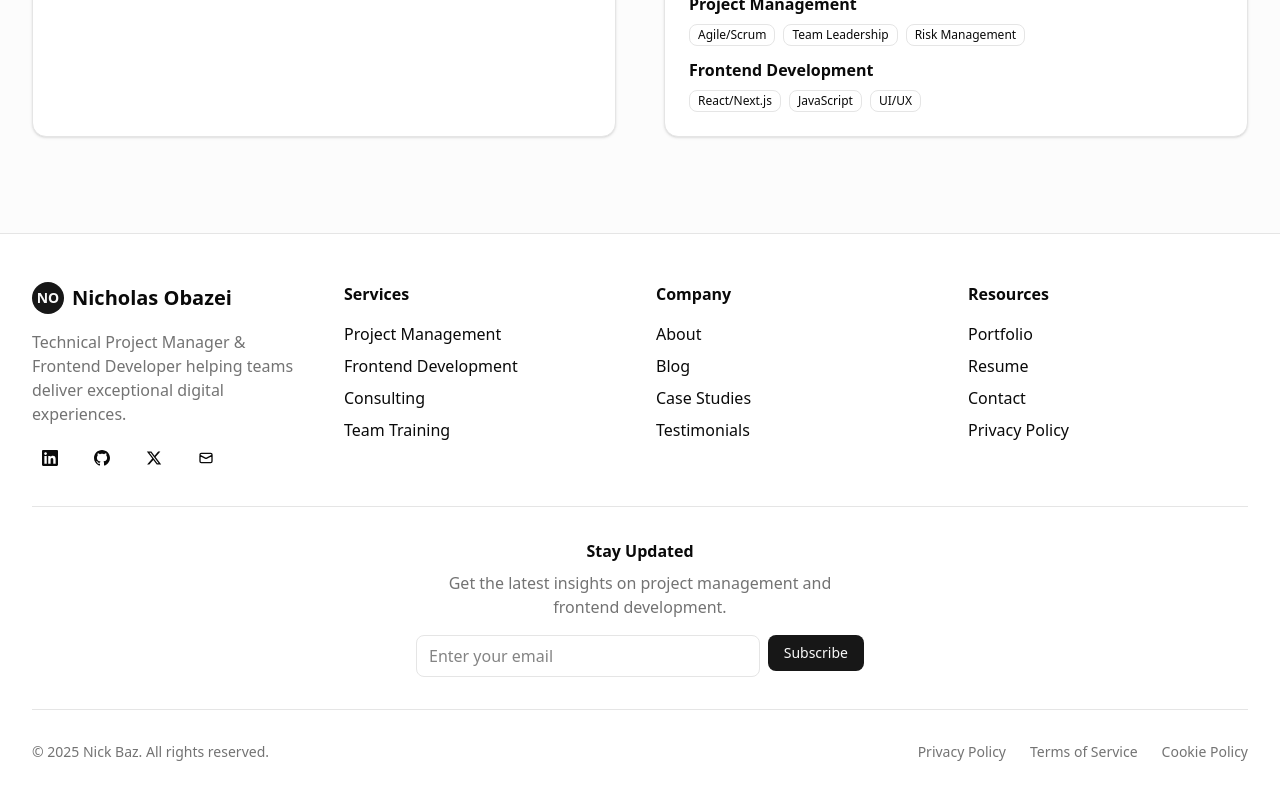
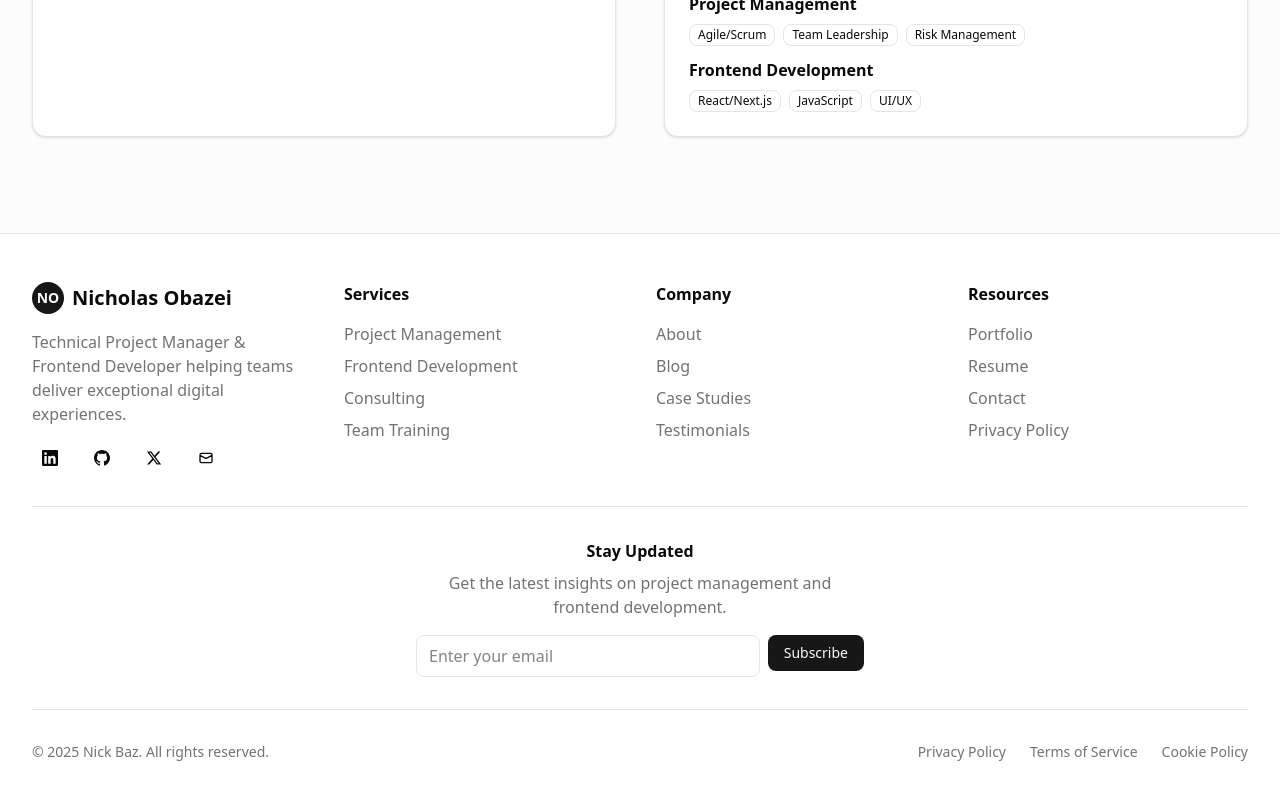
Before and after one commit to nickeybamby/nickbaz, a Next.js app: page / in a window 1280 px wide. Shown: the part 4871-5671 px from the top of the page. Built offline with nearby package versions, Linux system fonts and the light colour scheme.

Commit message:
Remove legacyBehavior from Link components in Footer and add codemod error comments

```diff
--- a/src/components/footer.tsx
+++ b/src/components/footer.tsx
@@ -98,8 +98,9 @@ export function Footer() {
                 <li key={link.name}>
                   <Link
                     href={link.href}
-                    className="text-muted-foreground hover:text-foreground transition-colors"
-                    legacyBehavior>
+                    className="text-muted-foreground hover:text-foreground transition-colors">
+                    {/* @next-codemod-error This Link previously used the now removed `legacyBehavior` prop, and has a child that might not be an anchor. The codemod bailed out of lifting the child props to the Link. Check that the child component does not render an anchor, and potentially move the props manually to Link. */
+                    }
                     {link.name}
                   </Link>
                 </li>
@@ -115,8 +116,9 @@ export function Footer() {
                 <li key={link.name}>
                   <Link
                     href={link.href}
-                    className="text-muted-foreground hover:text-foreground transition-colors"
-                    legacyBehavior>
+                    className="text-muted-foreground hover:text-foreground transition-colors">
+                    {/* @next-codemod-error This Link previously used the now removed `legacyBehavior` prop, and has a child that might not be an anchor. The codemod bailed out of lifting the child props to the Link. Check that the child component does not render an anchor, and potentially move the props manually to Link. */
+                    }
                     {link.name}
                   </Link>
                 </li>
@@ -132,8 +134,9 @@ export function Footer() {
                 <li key={link.name}>
                   <Link
                     href={link.href}
-                    className="text-muted-foreground hover:text-foreground transition-colors"
-                    legacyBehavior>
+                    className="text-muted-foreground hover:text-foreground transition-colors">
+                    {/* @next-codemod-error This Link previously used the now removed `legacyBehavior` prop, and has a child that might not be an anchor. The codemod bailed out of lifting the child props to the Link. Check that the child component does not render an anchor, and potentially move the props manually to Link. */
+                    }
                     {link.name}
                   </Link>
                 </li>
```
